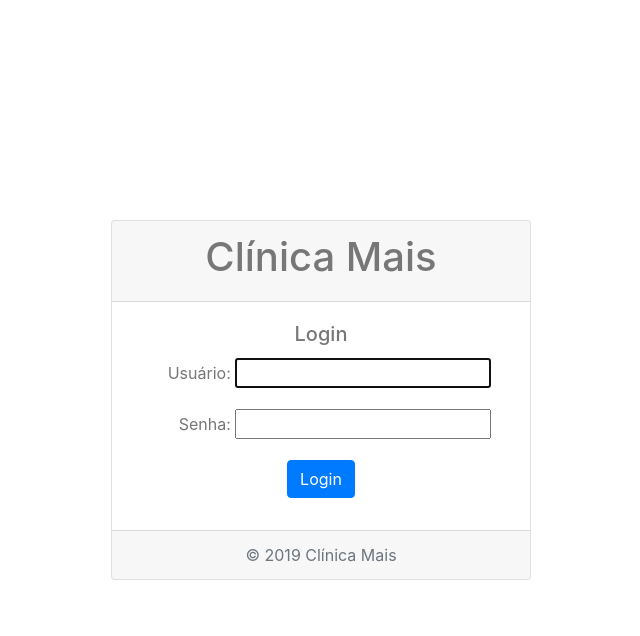
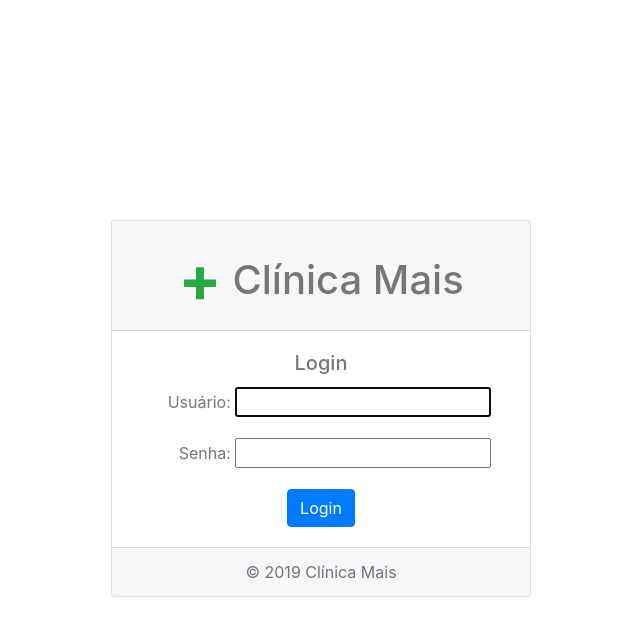
Before and after one commit to Rdadamos/clinicamais, a Django app: page / in a window 1280 px wide. Shown: the top 636 px of the page, without its empty margins (319-959 px from the left). Run offline with Django 3.2, Linux system fonts and the light colour scheme; some libraries are stand-ins or nearby versions.

Commit message:
Logo for site title

```diff
--- a/appointments/templates/appointments/base.html
+++ b/appointments/templates/appointments/base.html
@@ -17,7 +17,7 @@
           <div class="mainMsg text-right p-3">
             <div class="container">
               <h1 class="float-left text-left homeTitle">
-                <a class="homeLink" href="{% url 'home' %}" title="Home">Clínica Mais</a>
+                <a class="homeLink" href="{% url 'home' %}" title="Home"><strong class="text-success position-relative" style="font-size: 4rem; top: 0.5rem">+</strong> Clínica Mais</a>
               </h1>
               <span>Olá, {{ user.first_name }}{{ user.attendant.name }}{{ user.doctor.name }}{{ user.patient.name }}</span>
               <a class="btn btn-dark ml-4" href="{% url 'logout' %}">Sair</a>
--- a/users/templates/users/login.html
+++ b/users/templates/users/login.html
@@ -5,7 +5,7 @@
 {% block content %}
   <div class="card text-center loginCard">
     <div class="card-header">
-      <h1>Clínica Mais</h1>
+      <h1><strong class="text-success position-relative" style="font-size: 4rem; top: 0.5rem">+</strong> Clínica Mais</h1>
     </div>
     <div class="card-body">
       <h5 class="card-title">Login</h5>
```
